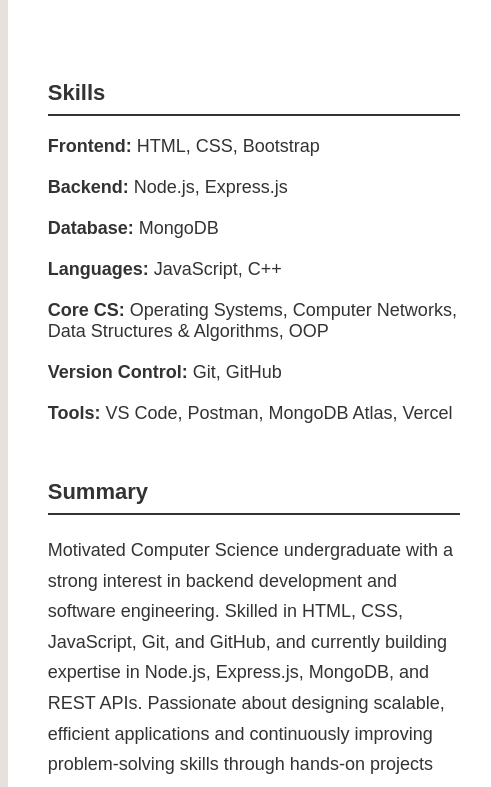
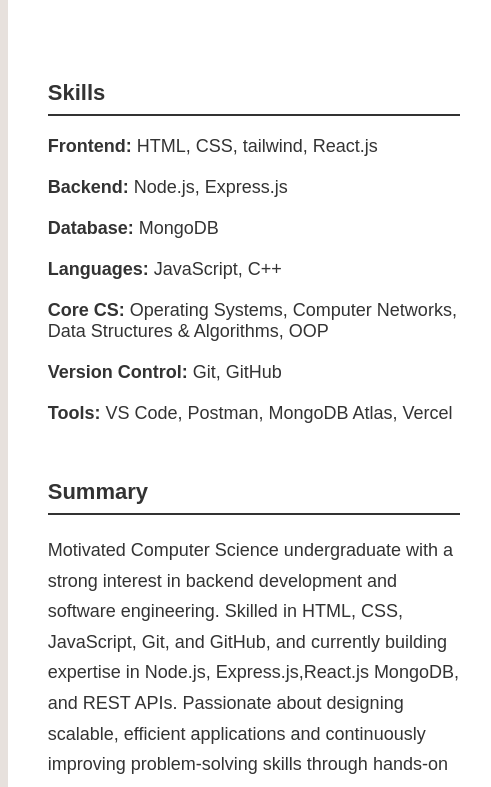
Before and after one commit to 02495adityakumar-boop/My-Resume, a plain HTML site: page index.html in a window 1280 px wide. Shown: the part 260-1047 px from the top of the page, 537-1028 px from the left. Drawn offline with Linux system fonts and the light colour scheme.

Commit message:
updated my Resume

```diff
--- a/index.html
+++ b/index.html
@@ -99,7 +99,7 @@
                 <h2 class="section-title">Skills</h2>
 
                 <ul class="skills">
-                    <li><strong>Frontend:</strong> HTML, CSS, Bootstrap</li>
+                    <li><strong>Frontend:</strong> HTML, CSS, tailwind, React.js</li>
                     <li><strong>Backend:</strong> Node.js, Express.js</li>
                     <li><strong>Database:</strong> MongoDB</li>
                     <li><strong>Languages:</strong> JavaScript, C++</li>
@@ -117,7 +117,7 @@
                 <p>
                     Motivated Computer Science undergraduate with a strong interest in backend
                     development and software engineering. Skilled in HTML, CSS, JavaScript,
-                    Git, and GitHub, and currently building expertise in Node.js, Express.js,
+                    Git, and GitHub, and currently building expertise in Node.js, Express.js,React.js
                     MongoDB, and REST APIs. Passionate about designing scalable, efficient
                     applications and continuously improving problem-solving skills through
                     hands-on projects and learning core computer science fundamentals.
```
